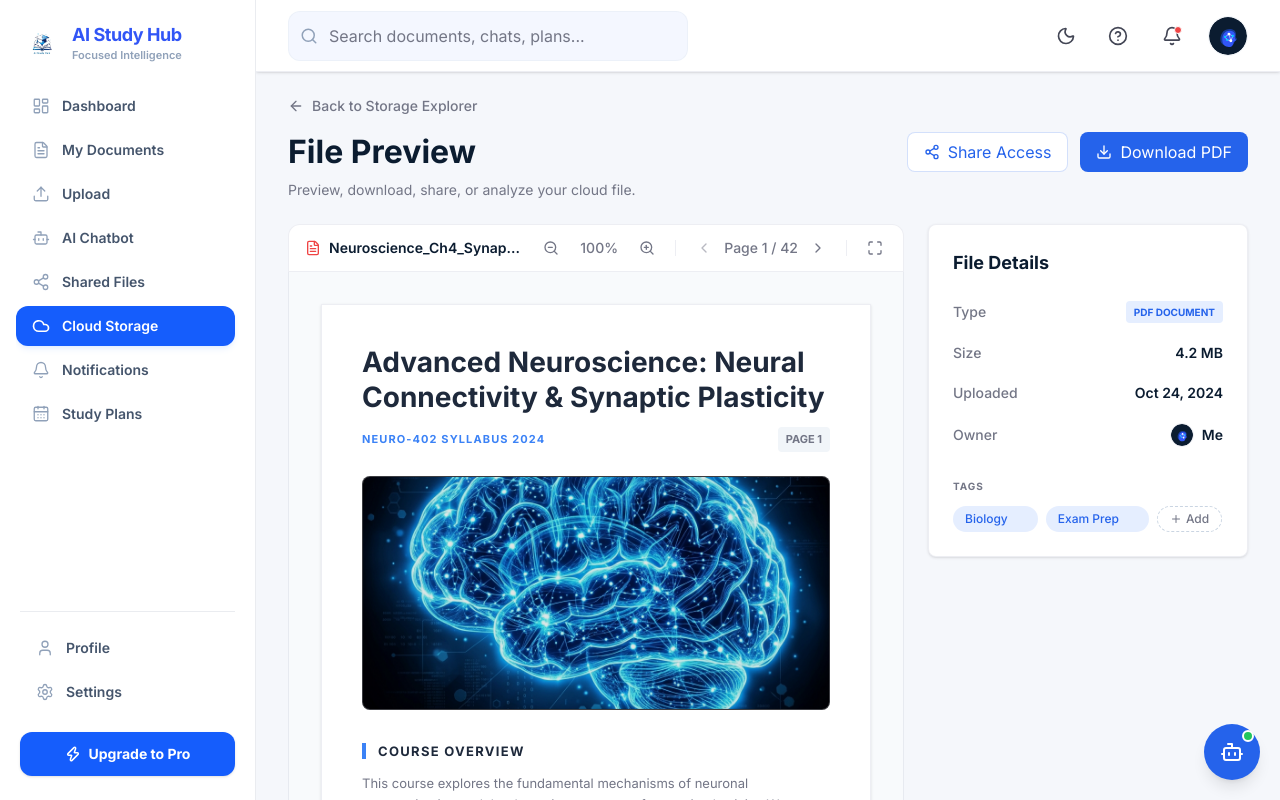
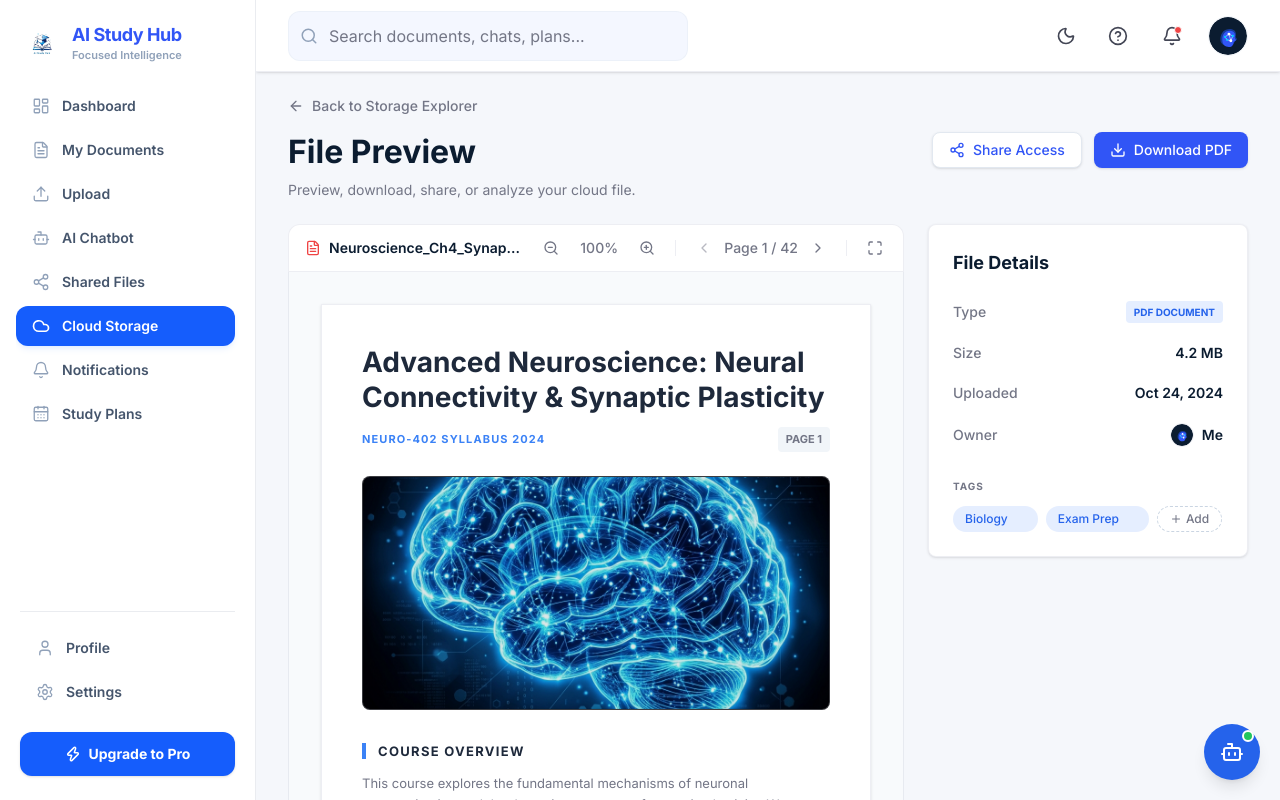
Before and after one commit to huynhduybinh24/SWP391_AIStudyHub, a React (Vite) app in the folder FrontEnd/: page /dashboard/storage/explorer/preview in a window 1280 px wide. Built offline with nearby package versions, Linux system fonts and the light colour scheme; the HTML template or start-up script is replaced by a standard one.

Commit message:
feat: add FilePreviewPage component with viewer, zoom, navigation, and detail panel

```diff
--- a/FrontEnd/src/features/storage/pages/FilePreviewPage.tsx
+++ b/FrontEnd/src/features/storage/pages/FilePreviewPage.tsx
@@ -92,10 +92,10 @@ export function FilePreviewPage() {
             <Button
               onClick={handleShare}
               variant="secondary"
-              className={`gap-2 h-10 px-4 transition-colors ${
+              className={`gap-2 h-9 px-4 text-sm font-medium transition-colors shadow-sm ${
                 isShared
-                  ? 'text-emerald-600 border-emerald-200 bg-emerald-50 hover:bg-emerald-50 hover:text-emerald-700'
-                  : 'text-[#2563eb] border-[#2563eb]/20 hover:bg-[#2563eb]/5 bg-white'
+                  ? 'text-emerald-600 border-emerald-200 bg-emerald-50 hover:bg-emerald-50'
+                  : 'text-[#3155F6] border-slate-200 hover:bg-slate-50 bg-white'
               }`}
             >
               {isShared ? <Check className="size-4" /> : <Share2 className="size-4" />}
@@ -104,10 +104,10 @@ export function FilePreviewPage() {
             <Button
               onClick={handleDownload}
               disabled={isDownloading}
-              className={`gap-2 h-10 px-4 transition-colors ${
+              className={`gap-2 h-9 px-4 text-sm font-medium transition-colors shadow-sm ${
                 isDownloaded
                   ? 'bg-emerald-600 hover:bg-emerald-700 text-white'
-                  : 'bg-[#2563eb] hover:bg-[#2563eb]/90 text-white'
+                  : 'bg-[#3155F6] hover:bg-[#2563eb] text-white'
               }`}
             >
               {isDownloading ? (
```
